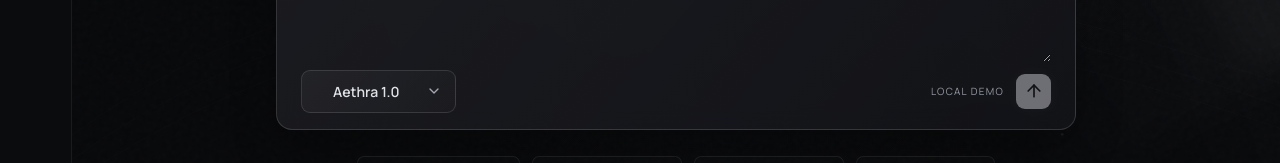
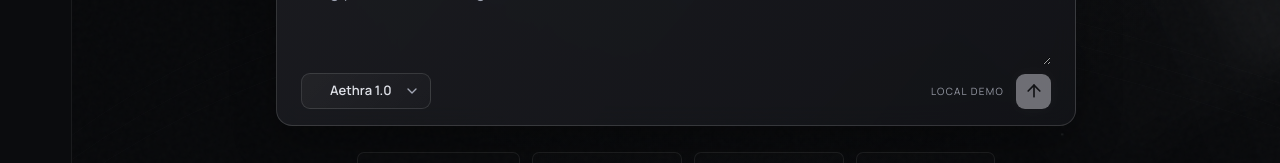
Before and after one commit to Swaxrii/aethra-app, a Next.js app: page / in a window 1280 px wide. Shown: the part 440-603 px from the top of the page. Built offline with nearby package versions, Linux system fonts and the light colour scheme.

Commit message:
Refine model selector dimensions

```diff
--- a/src/app/refinements.css
+++ b/src/app/refinements.css
@@ -396,3 +396,11 @@
   border-color: #ffffff4d;
   background-color: #ffffff08;
 }
+
+.workspace-composer-actions > .custom-select,
+.chat-composer form > div > .custom-select {
+  min-width: 130px;
+  min-height: 36px;
+  padding: 7px 10px;
+  font-size: 13px;
+}
```
